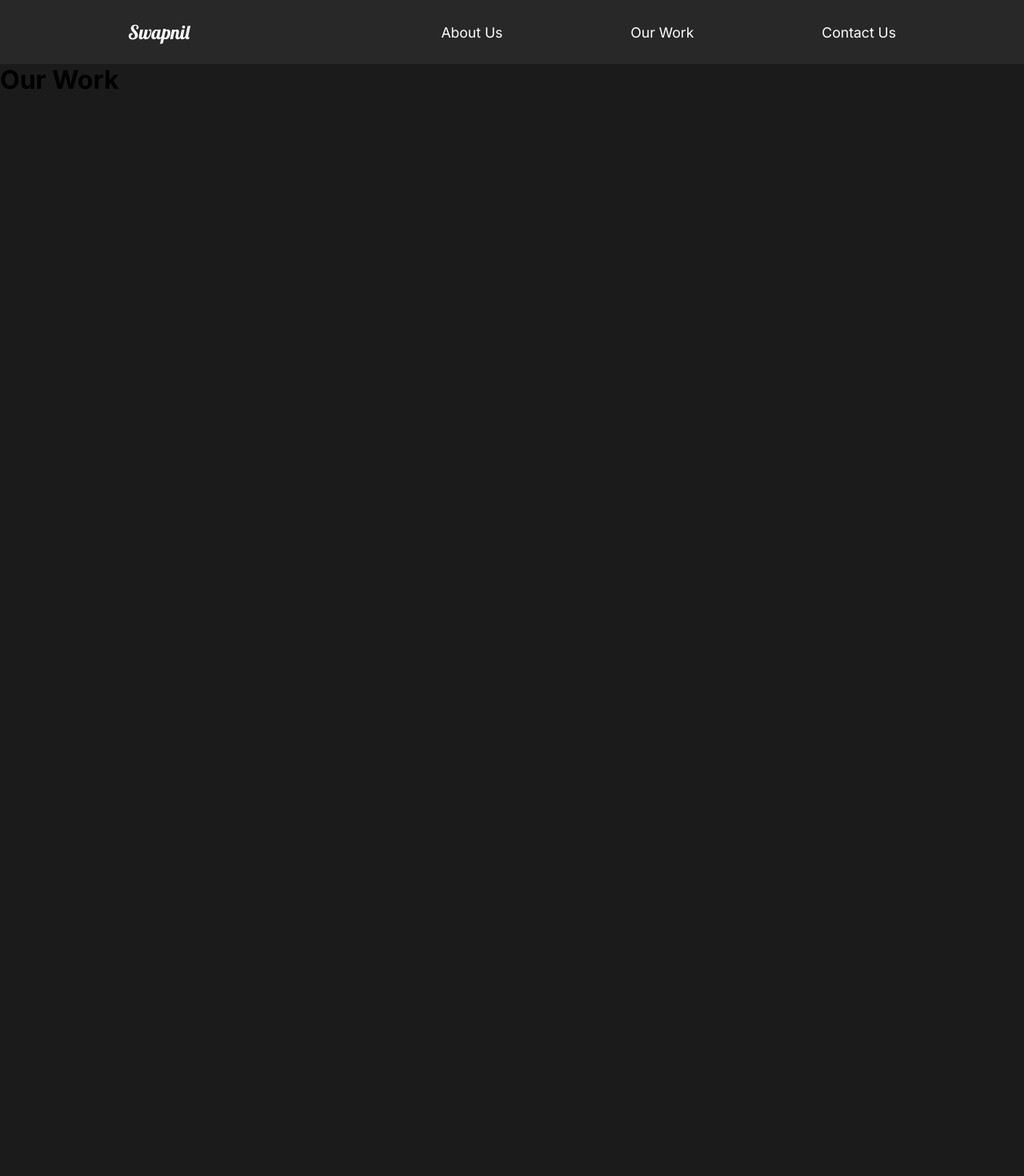
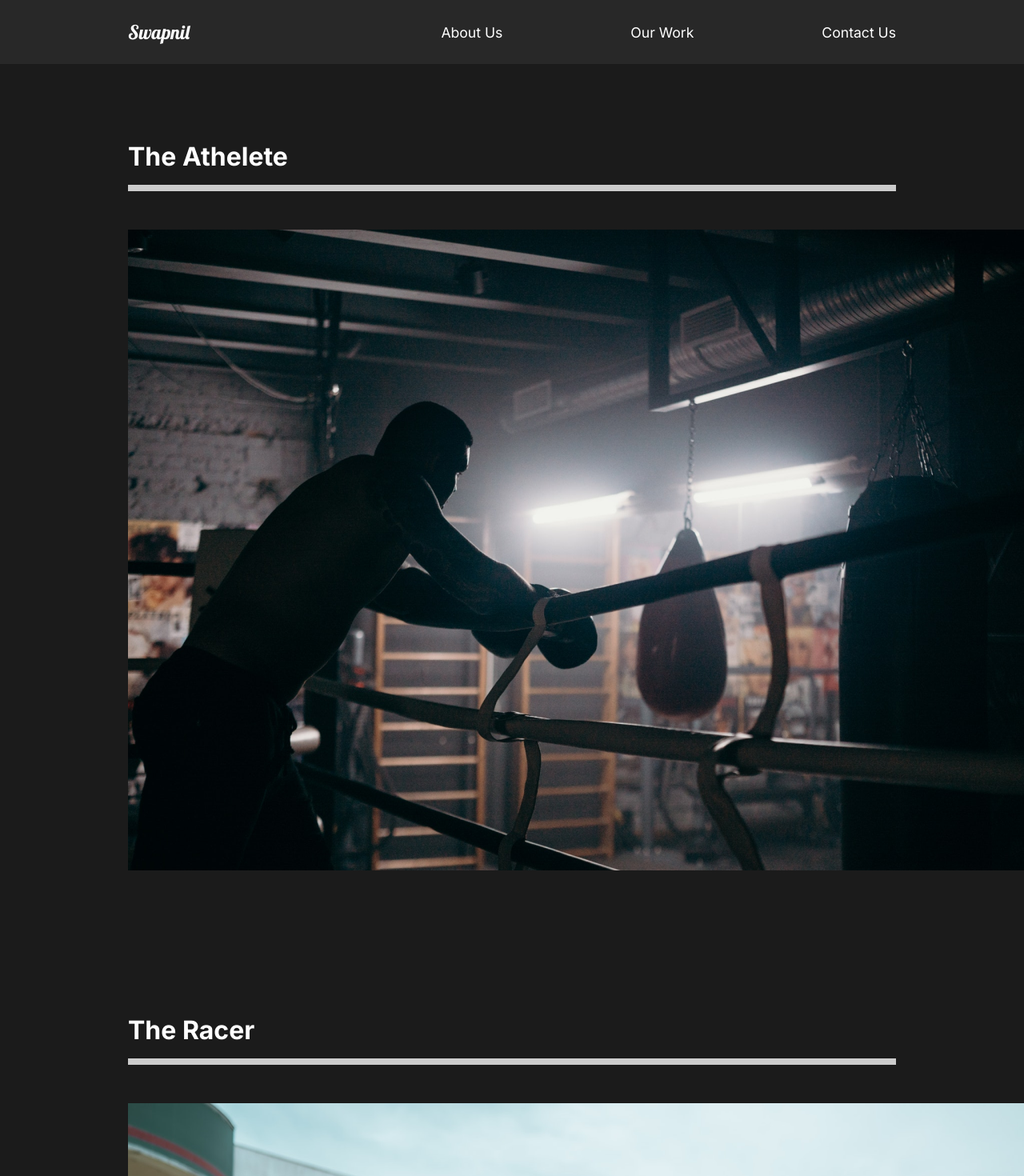
Before and after one commit to SwapzzzGit/React-Portfolio, a React (Create React App) app: page /Work in a window 1280 px wide. Shown: the top 1470 px of the page at 80% size. Before the commit the page ends 800 px from the top, so only its background shows below. Built offline with nearby package versions, Linux system fonts and the light colour scheme.

Commit message:
10 Our Work Page Making

```diff
--- a/src/components/Nav.js
+++ b/src/components/Nav.js
@@ -15,10 +15,10 @@
           <Link to="/About">About Us</Link>
         </li>
         <li>
-          <Link to="/Contact">Our Work</Link>
+          <Link to="/Work">Our Work</Link>
         </li>
         <li>
-          <Link to="/Work">Contact Us</Link>
+          <Link to="/Contact">Contact Us</Link>
         </li>
       </ul>
     </StyledNav>
--- a/src/pages/OurWork.js
+++ b/src/pages/OurWork.js
@@ -1,11 +1,59 @@
 import React from "react";
+import styled from "styled-components";
+import { Link } from "react-router-dom";
+//images
+import athlete from "../img/athlete-small.png";
+import goodtimes from "../img/goodtimes-small.png";
+import theracer from "../img/theracer-small.png";
 
 const OurWork = () => {
   return (
-    <div>
-      <h1>Our Work</h1>
-    </div>
+    <Work>
+      <Movie>
+        <h1>The Athelete</h1>
+        <div className="line"></div>
+        <Link>
+          <img src={athlete} alt="Athelete" />
+        </Link>
+      </Movie>
+      <Movie>
+        <h1>The Racer</h1>
+        <div className="line"></div>
+        <Link>
+          <img src={theracer} alt="The Racer" />
+        </Link>
+      </Movie>
+      <Movie>
+        <h1>Good Times</h1>
+        <div className="line"></div>
+        <Link>
+          <img src={goodtimes} alt="Good Times" />
+        </Link>
+      </Movie>
+    </Work>
   );
 };
 
+const Work = styled.div`
+  min-height: 100vh;
+  overflow: hidden;
+  padding: 5rem 10rem;
+  h1 {
+    padding: 1rem 0rem;
+    color: white;
+  }
+`;
+const Movie = styled.div`
+  padding-bottom: 10rem;
+  .line {
+    height: 0.5rem;
+    background: #cccccc;
+    margin-bottom: 3rem;
+    img {
+      width: 100%;
+      height: 70vh;
+      object-fit: cover;
+    }
+  }
+`;
 export default OurWork;
```
